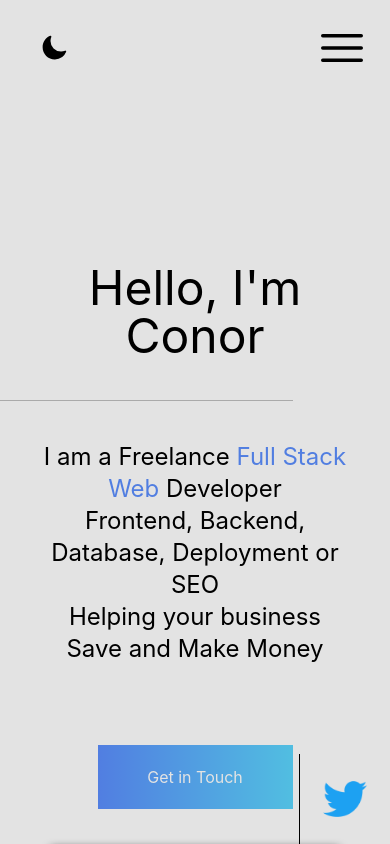
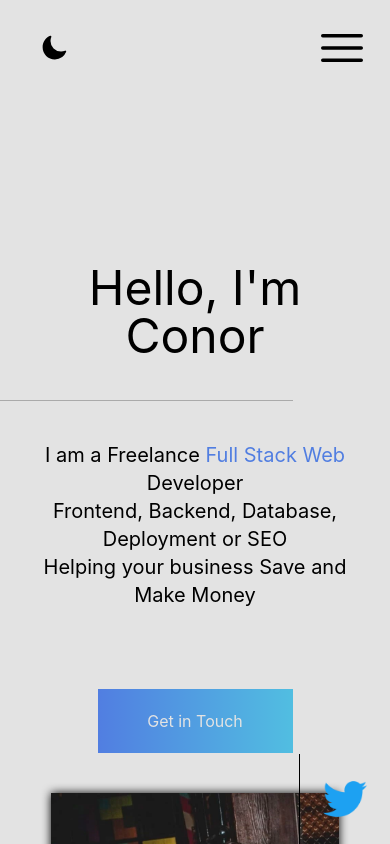
Before and after one commit to ConorMcNamee/old-portfolio, a Next.js app: page / in a window 390 px wide. Shown: the top 844 px of the page. Built offline with nearby package versions, Linux system fonts and the light colour scheme.

Commit message:
Fixed text on home page

```diff
--- a/components/Index/Home.tsx
+++ b/components/Index/Home.tsx
@@ -15,7 +15,7 @@ export default function  Home() {
                 <header className="h-max flex flex-col ">
                     <h2 className="text-5xl p-5 m-5">Hello, I&#39;m Conor</h2>
                     <hr className="opacity-25 w-[75%]" />
-                    <div className="text-2xl md:leading-loose p-5 m-5">
+                    <div className="text-xl p-5 m-5 md:leading-loose md:text-2xl">
 
                         <h1>I am a Freelance <Link href="/contact" className="text-theme-link">Full Stack Web</Link> Developer</h1>
                         <p>Frontend, Backend, Database, Deployment or SEO</p>
```
